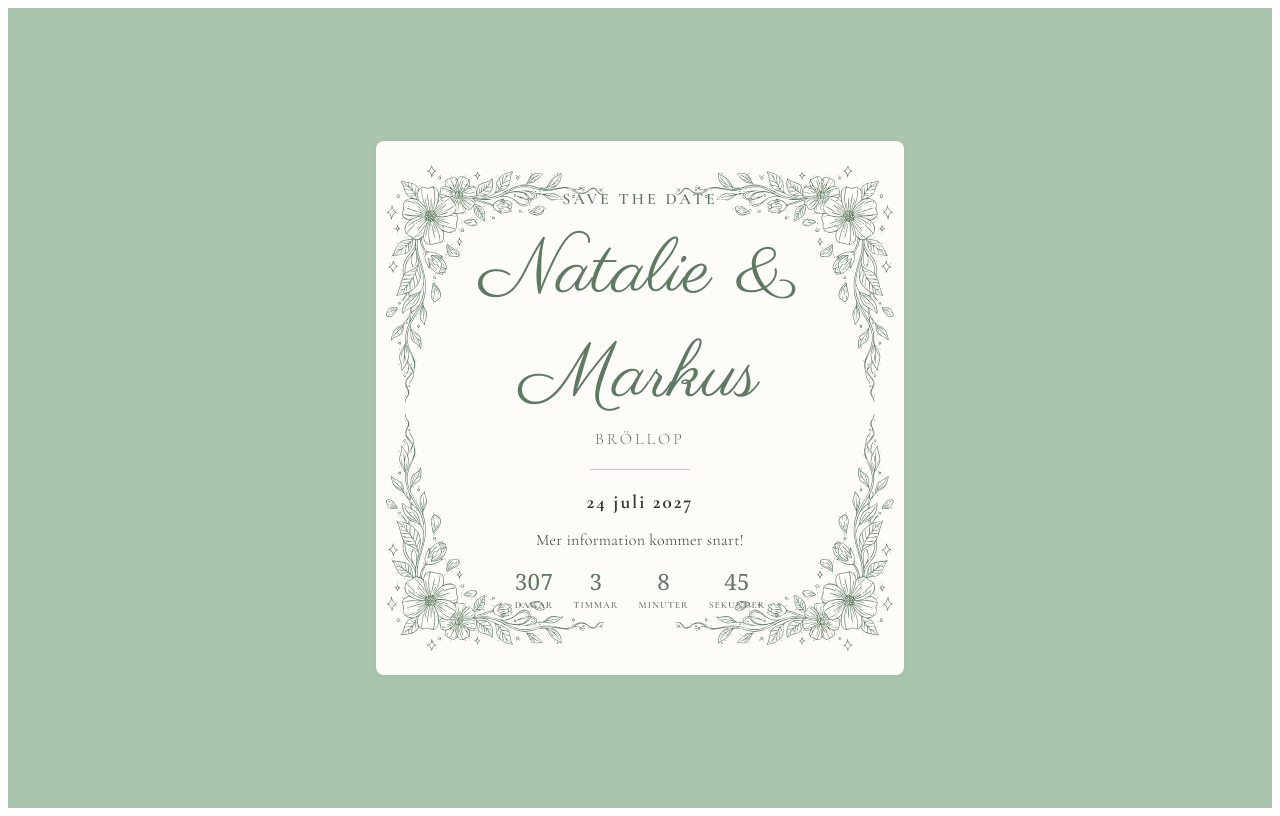
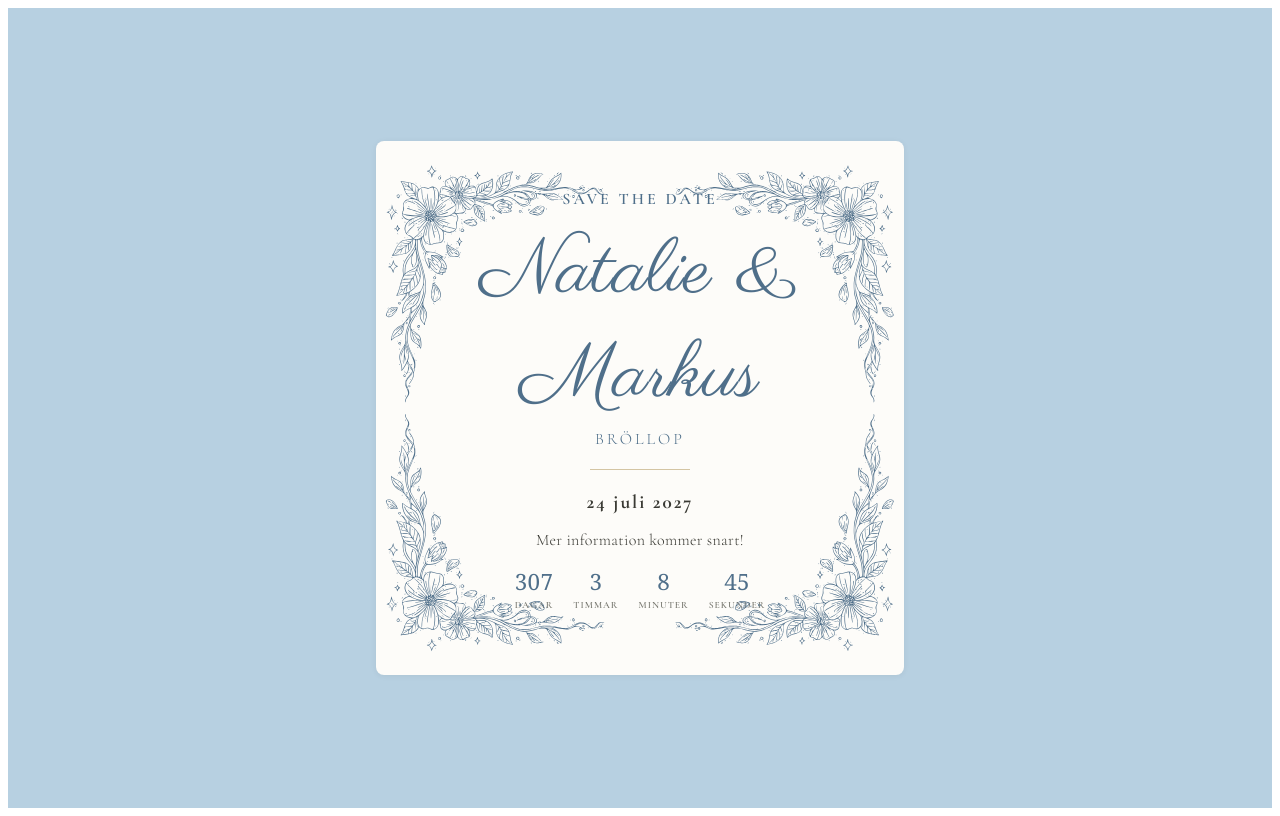
Before and after one commit to Augustlyden/nataliemarkus, a React (Vite) app in the folder frontend/: page / in a window 1280 px wide. Built offline with nearby package versions, Linux system fonts and the light colour scheme.

Commit message:
feat: update color scheme to use blue shades across stylesheets

```diff
--- a/frontend/src/css/Countdown.module.css
+++ b/frontend/src/css/Countdown.module.css
@@ -13,7 +13,7 @@
 .number {
   font-family: Georgia, serif;
   font-size: 1.4rem;
-  color: #5E7A63;
+  color: var(--blue-deep);
   font-weight: 500;
 }
 
--- a/frontend/src/css/SaveTheDate.module.css
+++ b/frontend/src/css/SaveTheDate.module.css
@@ -20,7 +20,7 @@
   text-transform: uppercase;
   letter-spacing: 3px;
   font-size: 1rem;
-  color: var(--green-deep);
+  color: var(--blue-deep);
   margin: 0 0 0.75rem;
   font-weight: 600;
 }
@@ -29,14 +29,14 @@
   text-transform: uppercase;
   letter-spacing: 3px;
   font-size: 1rem;
-  color: var(--green-deep);
+  color: var(--blue-deep);
   margin: 0;
 }
 
 .names {
   font-family: var(--font-title);
   font-size: clamp(2.5rem, 6vw, 5rem);
-  color: var(--green-deep);
+  color: var(--blue-deep);
   margin: 0;
   font-weight: lighter;
 }
@@ -75,7 +75,7 @@
   aspect-ratio: 600 / 857;
   pointer-events: none;
   z-index: 0;
-  fill: var(--green-deep);
+  fill: var(--blue-deep);
 }
 
 .topLeft {
@@ -122,7 +122,7 @@
 
 @media (min-width: 600px) {
   .background {
-    background: var(--green-mid);
+    background: var(--blue-light);
     min-height: 100vh;
   }
 
--- a/frontend/src/index.css
+++ b/frontend/src/index.css
@@ -2,9 +2,10 @@
 
 :root {
   --white: #FDFCF9;        /* varmvit bakgrund */
-  --green-light: #C9DCC9;  /* pastellgrön, ytor/sektioner */
-  --green-mid: #A9C5AE;    /* accent, linjer, ikoner */
-  --green-deep: #5E7A63;   /* text på ljus botten, rubriker */
+  --blue-pale: #E3EDF4;    /* mycket ljus, för stora sektionsbakgrunder */
+  --blue-light: #B7D0E1;   /* dammigt ljusblå, ytor/sektioner (din utgångspunkt) */
+  --blue-mid: #8FB0C9;     /* accent, linjer, ikoner */
+  --blue-deep: #4F6F8A;    /* text på ljus botten, rubriker */
   --gold: #D4C5A3;         /* liten lyxig accent, t.ex. divider */
   --text: #3A3A34;         /* brödtext, nästan svart men varmare */
   --font-title: 'Parisienne', serif;
```
Also changed, not shown: frontend/src/css/HomePage.module.css (added).
